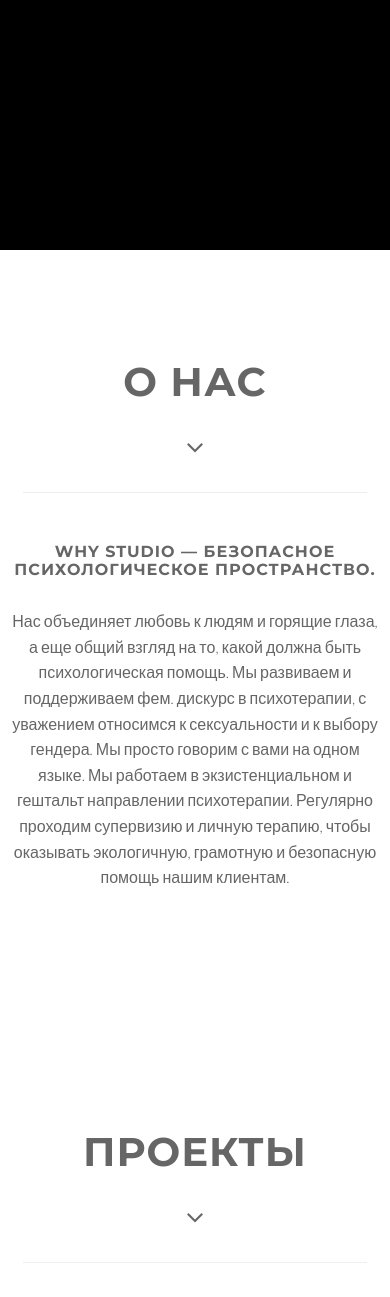
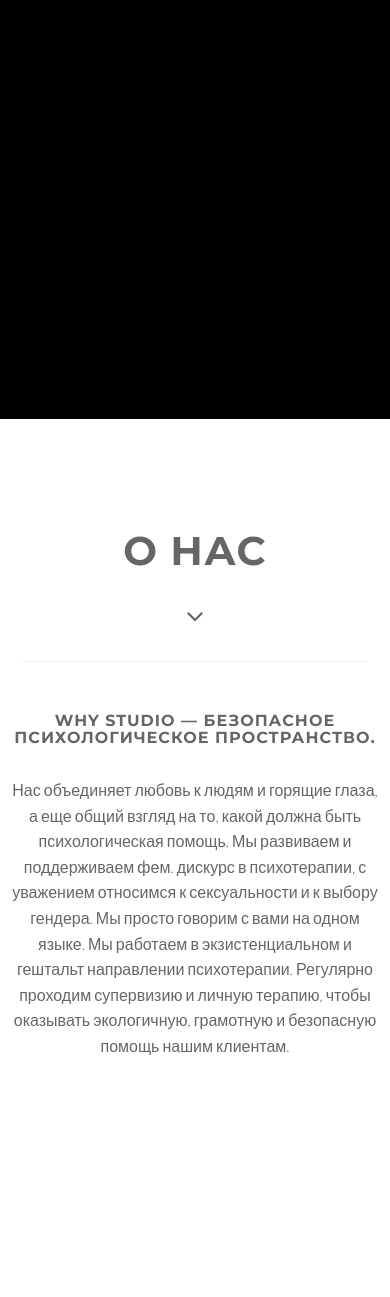
Before and after one commit to BogdanovPD/y-landing, a PHP site: page / in a window 390 px wide. Shown: the part 1016-2313 px from the top of the page. Run offline with PHP 8.4, Linux system fonts and the light colour scheme.

Commit message:
768px media screen

```diff
--- a/color/default.css
+++ b/color/default.css
@@ -6,7 +6,7 @@
 	background: #000;
 }
 
-@media (max-width: 1920px) {
+@media (max-width: 768px) {
   .navbar, .navbar-nav {
 		background: #000 !important;
 	}
@@ -20,7 +20,7 @@
 	}
 
 	.intro {
-		height: 150%;
+		height: 170%;
 	}
 }
 
```
